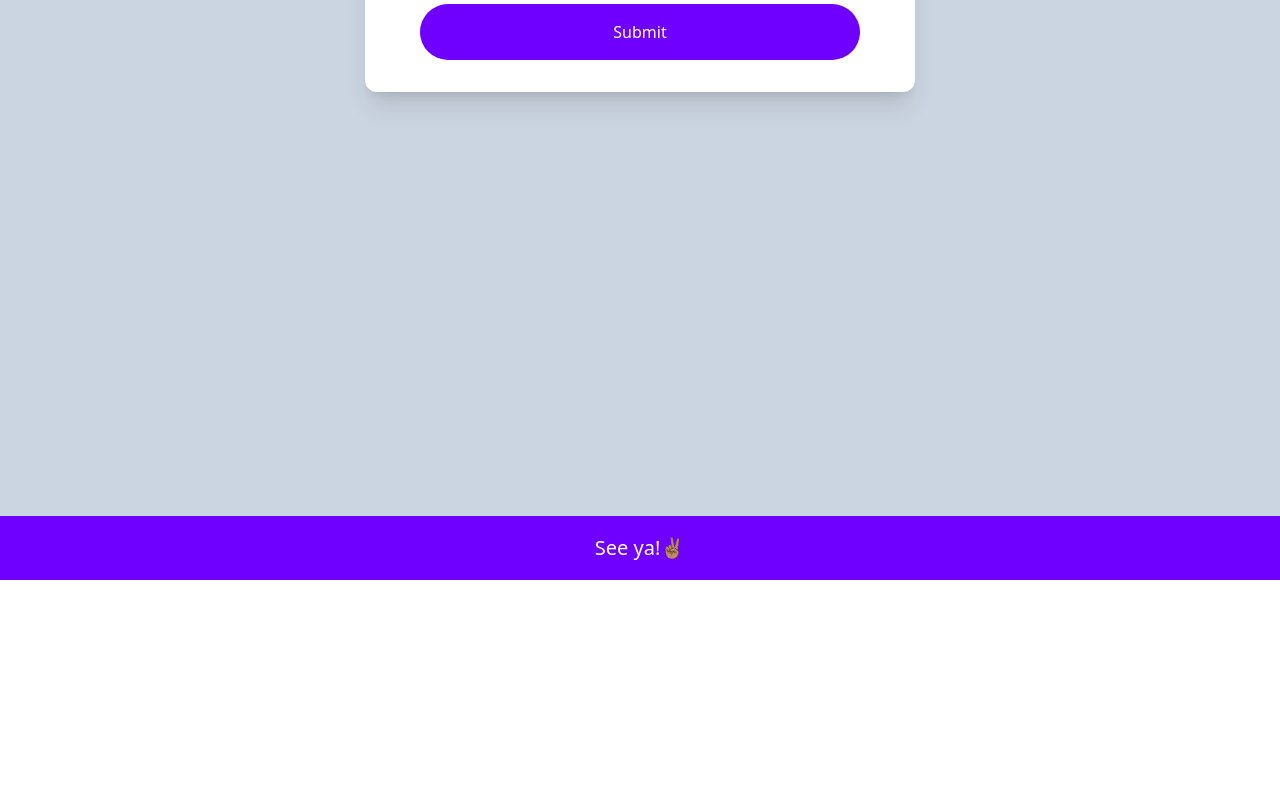
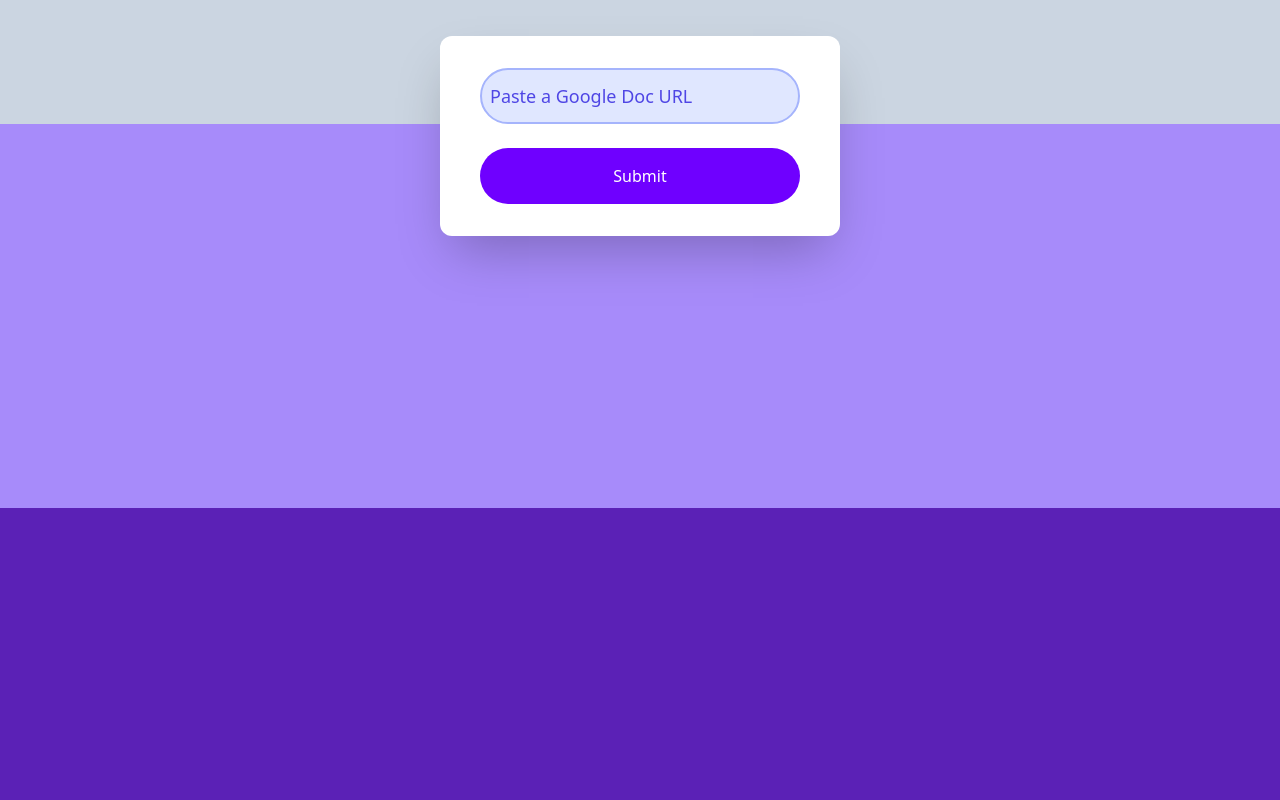
Before and after one commit to alejandrosatxc/form-builder, a Next.js app: page / in a window 1280 px wide. Shown: the part 220-1020 px from the top of the page. Before the commit the page ends 800 px from the top, so only its background shows below. Built offline with nearby package versions, Linux system fonts and the light colour scheme; no server answers.

Commit message:
Visual home page update

```diff
--- a/components/GDocUploader.js
+++ b/components/GDocUploader.js
@@ -23,7 +23,7 @@ const GDocUploader = ({ setGdoc }) => {
                 return res.json()
             })
             .then(doc => {
-                //console.log(doc)ß
+                //console.log(doc)
                 setGdoc(doc)
             })
             .catch(err => {
@@ -32,7 +32,7 @@ const GDocUploader = ({ setGdoc }) => {
     }
 
     return (
-        <div className="flex flex-col justify-center bg-white rounded-xl shadow-xl my-8 min-w-[550px]">
+        <div className="flex flex-col relative top-36 justify-center bg-white rounded-xl shadow-2xl my-8 max-w-[550px] min-w-[400px]">
             <label className="text-3xl text-slate-700 my-2 mx-auto h-8 hidden" htmlFor="url">Paste a Google Doc URL</label>
             <input className="rounded-full text-lg placeholder-indigo-600 bg-indigo-100 border-indigo-300 border-2 mt-8 mb-4 mx-auto h-14 p-2 w-4/5 " ref={inputRef} type="url" name="url" id="url"
                 placeholder="Paste a Google Doc URL"
--- a/components/layout/navbar.js
+++ b/components/layout/navbar.js
@@ -7,13 +7,10 @@ import { useSession, signIn, signOut } from "next-auth/react"
 
 const Navbar = () => {
 
+
     const router = useRouter()
     const { data: session } = useSession()
     const [toggle, setToggle] = useState(false)
-
-    const handleToggle = () => {
-        setToggle(!toggle)
-    }
 
     const navitems = [
         { title: "Form Builder", path: "/formbuilder" },
@@ -38,7 +35,7 @@ const Navbar = () => {
                 {session
                     ?
                     <div className="flex flex-col p-4">
-                        <img onClick={handleToggle} className="rounded-full w-12 hover:cursor-pointer" src={session.user.image} />
+                        <img onClick={() => {setToggle(!toggle)}} className="rounded-full w-12 hover:cursor-pointer" src={session.user.image} />
                         {toggle
                             ? <div className="flex justify-center place-items-center rounded-lg absolute top-24 right-4 p-4 bg-white border-2 border-slate-100">Signed in as {session.user.email}<button className="bg-slate-200 rounded p-2 align" onClick={() => signOut()}>Sign out</button></div>
                             : null}
--- a/pages/index.js
+++ b/pages/index.js
@@ -12,6 +12,12 @@ const Upload = () => {
         ?   <TemplateAnalysis setGdoc={setGdoc} Gdoc={Gdoc}/>
         :   <GDocUploader setGdoc={setGdoc}/>
         }
+            <div className='w-full h-96 bg-violet-400'>
+
+            </div>
+            <div className='w-full h-96 bg-violet-800'>
+
+            </div>
         </div>
     )
 }
```
